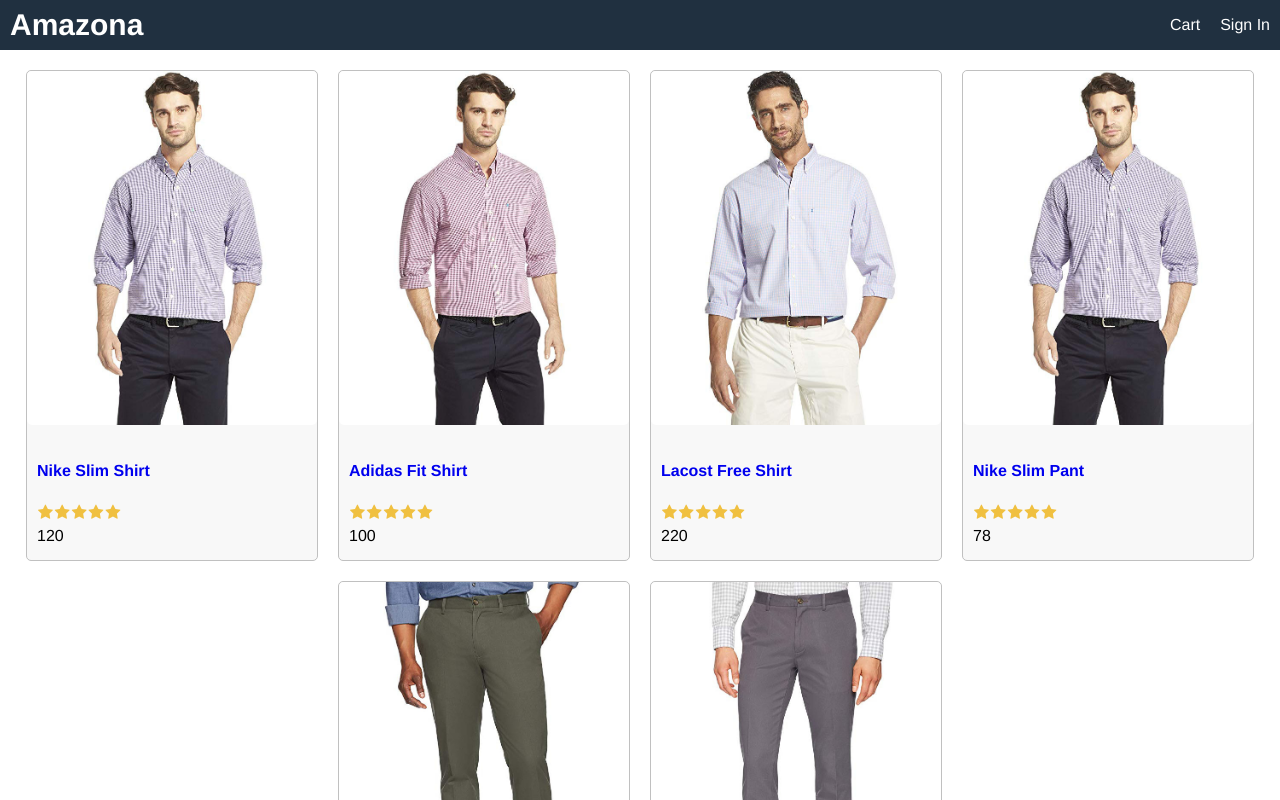
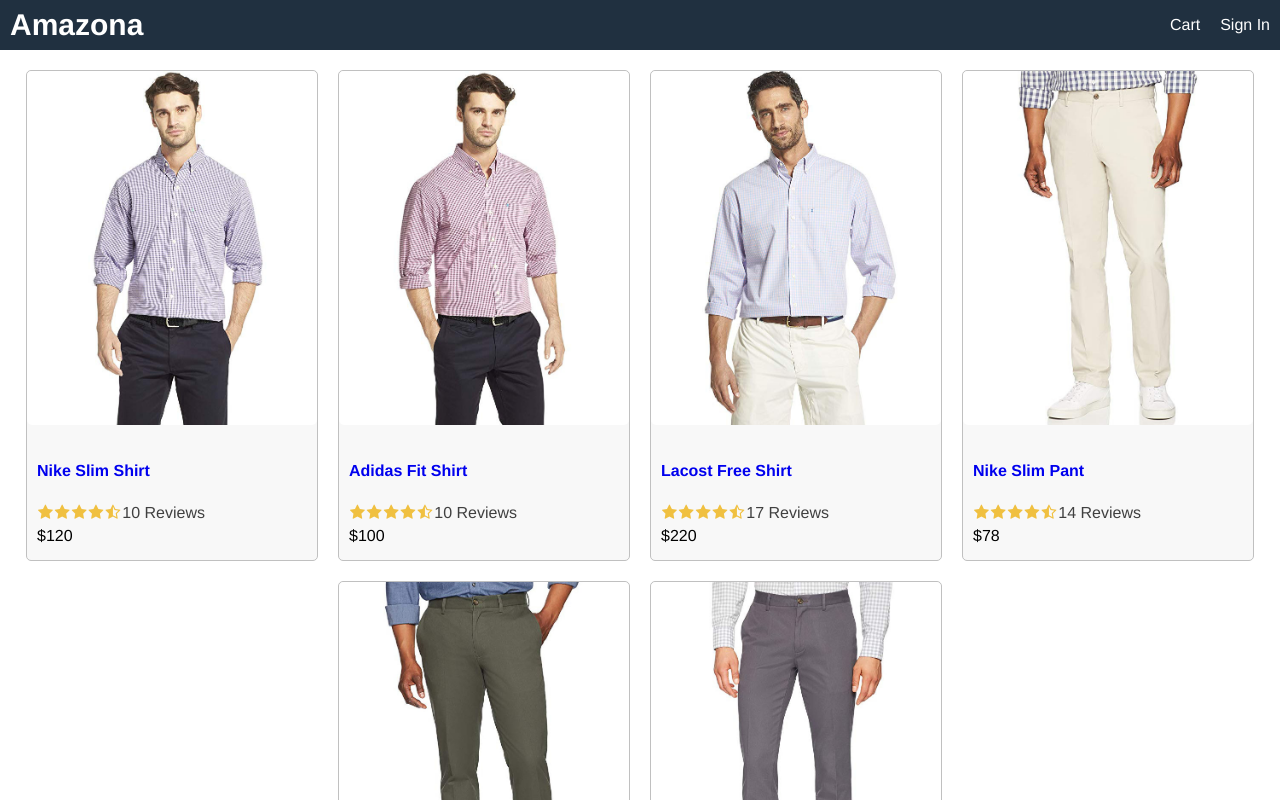
Before and after one commit to pankaj875828/e-commerce-website, a React (Create React App) app in the folder frontend/: page / in a window 1280 px wide. Shown: the top 800 px of the page. Built offline with nearby package versions, Linux system fonts and the light colour scheme.

Commit message:
create product and rating component

```diff
--- a/frontend/src/App.js
+++ b/frontend/src/App.js
@@ -1,5 +1,6 @@
 import React from 'react'
 import data from './data'
+import Product from './component/Product'
 
 function App() {
   return (
@@ -16,24 +17,7 @@
       <main>
         <div className="row center">
           {data.products.map((product) => (
-            <div key={product._id} className="card">
-              <a href={`/product/${product._id}`}>
-                <img className="medium" src={product.image} alt={product.name} />
-              </a>
-              <div className="card-body">
-                <a href={`/product/${product._id}`}>
-                  <h2>{product.name}</h2>
-                </a>
-                <div className="rating">
-                  <span><i className="fa fa-star"></i></span>
-                  <span><i className="fa fa-star"></i></span>
-                  <span><i className="fa fa-star"></i></span>
-                  <span><i className="fa fa-star"></i></span>
-                  <span><i className="fa fa-star"></i></span>
-                </div>
-                <div className="price">{product.price}</div>
-              </div>
-            </div>
+            <Product key={product._id} product={product}></Product>
           ))
           }
         </div>
--- /dev/null
+++ b/frontend/src/component/Product.js
@@ -0,0 +1,20 @@
+import React from 'react'
+import Rating from './Rating';
+
+export default function Product(props) {
+    const {product} = props;
+    return (
+        <div key={product._id} className="card">
+            <a href={`/product/${product._id}`}>
+                <img className="medium" src={product.image} alt={product.name} />
+            </a>
+            <div className="card-body">
+                <a href={`/product/${product._id}`}>
+                    <h2>{product.name}</h2>
+                </a>
+                <Rating rating={product.rating} numReviews={product.numReviews}></Rating>
+                <div className="price">{product.price}</div>
+            </div>
+        </div>
+    )
+}
--- /dev/null
+++ b/frontend/src/component/Rating.js
@@ -0,0 +1,65 @@
+import React from 'react'
+
+function Rating(props) {
+    const { rating, numReviews } = props;
+    return (
+        <div className="rating">
+            <span>
+                <i
+                    className={
+                        rating >= 1
+                            ? "fa fa-star"
+                            : rating >= 0.5
+                                ? 'fa fa-star-half-o'
+                                : 'fa fa-star-o'
+                    }>
+                </i>
+            </span>
+            <span><i
+                className={
+                    rating >= 2
+                        ? "fa fa-star"
+                        : rating >= 1.5
+                            ? 'fa fa-star-half-o'
+                            : 'fa fa-star-o'
+                }>
+            </i>
+            </span>
+            <span><i
+                className={
+                    rating >= 3
+                        ? "fa fa-star"
+                        : rating >= 2.5
+                            ? 'fa fa-star-half-o'
+                            : 'fa fa-star-o'
+                }>
+            </i>
+            </span>
+            <span><i
+                className={
+                    rating >= 4
+                        ? "fa fa-star"
+                        : rating >= 3.5
+                            ? 'fa fa-star-half-o'
+                            : 'fa fa-star-o'
+                }>
+            </i>
+            </span>
+            <span><i
+                className={
+                    rating >= 5
+                        ? "fa fa-star"
+                        : rating >= 4.5
+                            ? 'fa fa-star-half-o'
+                            : 'fa fa-star-o'
+                }>
+            </i>
+            </span>
+            <span>
+                {numReviews + ' Reviews'}
+            </span>
+        </div>
+    )
+}
+
+export default Rating;
--- a/frontend/src/data.js
+++ b/frontend/src/data.js
@@ -5,7 +5,7 @@
             name:'Nike Slim Shirt',
             category:'Shirts',
             image:'/images/p1.jpg',
-            price:120,
+            price:'$120',
             brand:'Nike',
             rating:4.5,
             numReviews:10,
@@ -16,7 +16,7 @@
             name:'Adidas Fit Shirt',
             category:'Shirts',
             image:'/images/p2.jpg',
-            price:100,
+            price:'$100',
             brand:'Adidas',
             rating:4.5,
             numReviews:10,
@@ -27,18 +27,18 @@
             name:'Lacost Free Shirt',
             category:'Shirts',
             image:'/images/p3.jpg',
-            price:220,
+            price:'$220',
             brand:'Lacost',
             rating:4.5,
-            numReviews:10,
+            numReviews:17,
             description:'high quality product',
         },
         {
             _id:'4',
             name:'Nike Slim Pant',
             category:'Pants',
-            image:'/images/p1.jpg',
-            price:78,
+            image:'/images/p4.jpg',
+            price:'$78',
             brand:'Nike',
             rating:4.5,
             numReviews:14,
@@ -49,7 +49,7 @@
             name:'Puma Slim Pant',
             category:'Pants',
             image:'/images/p5.jpg',
-            price:65,
+            price:'$65',
             brand:'Puma',
             rating:4.5,
             numReviews:10,
@@ -60,7 +60,7 @@
             name:'Adidas Fit Pant',
             category:'Pants',
             image:'/images/p6.jpg',
-            price:139,
+            price:'$139',
             brand:'Adidas',
             rating:4.5,
             numReviews:15,
--- a/frontend/src/index.css
+++ b/frontend/src/index.css
@@ -124,3 +124,7 @@
     color: #f0c040;
     margin: 0.1rem;
 }
+
+.rating span:last-child{
+  color: #404040;
+}
```
Also changed, not shown: 1 other file (tests, documents, lock files or other folders).
